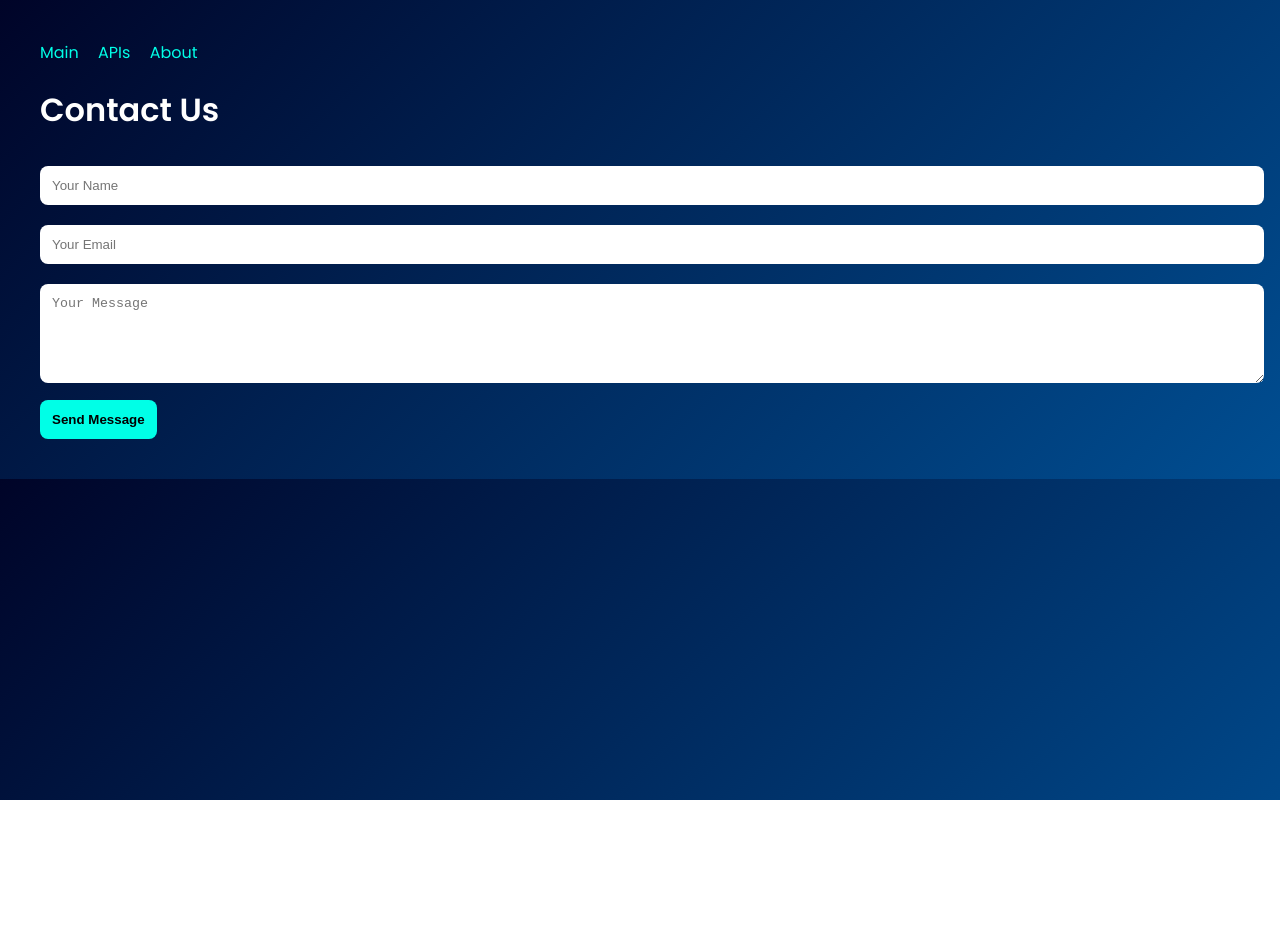
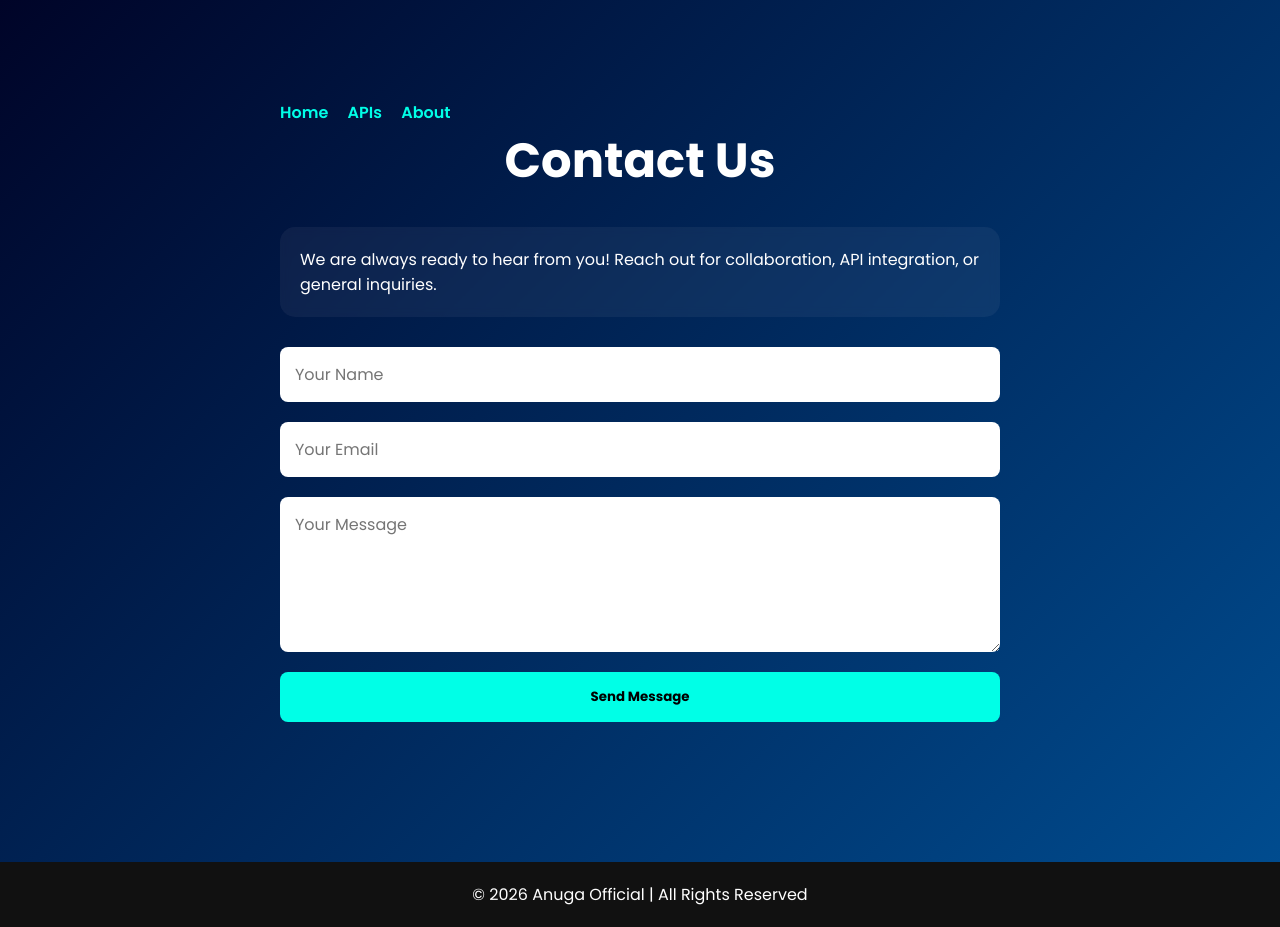
Before and after one commit to cyberxdevsofficial/anuga1, a plain HTML site: page contact/index.html in a window 1280 px wide. Before the commit the page ends 800 px from the top, so only its background shows below. Drawn offline with Linux system fonts and the light colour scheme.

Commit message:
Update index.html

```diff
--- a/contact/index.html
+++ b/contact/index.html
@@ -1,16 +1,24 @@
 <!DOCTYPE html>
-<html>
+<html lang="en">
 <head>
 <meta charset="UTF-8">
 <meta name="viewport" content="width=device-width, initial-scale=1.0">
 <title>Contact - Anuga Official</title>
-<link href="https://fonts.googleapis.com/css2?family=Poppins:wght@400;600&display=swap" rel="stylesheet">
+<link href="https://fonts.googleapis.com/css2?family=Poppins:wght@400;600;700&display=swap" rel="stylesheet">
 <style>
-body{margin:0;font-family:Poppins;background:linear-gradient(135deg,#000428,#004e92);color:white}
-.container{padding:40px}
-input,textarea{width:100%;padding:12px;margin:10px 0;border:none;border-radius:8px}
-button{padding:12px;background:#00ffe7;border:none;border-radius:8px;font-weight:bold}
-nav a{color:#00ffe7;text-decoration:none;margin-right:15px}
+*{margin:0;padding:0;box-sizing:border-box;font-family:Poppins,sans-serif;scroll-behavior:smooth}
+body{background:linear-gradient(135deg,#000428,#004e92);color:white;}
+nav a{color:#00ffe7;text-decoration:none;margin-right:15px;font-weight:600}
+nav a:hover{color:white}
+.container{padding:100px 40px;max-width:800px;margin:0 auto;}
+h1{text-align:center;font-size:48px;margin-bottom:30px}
+form{display:flex;flex-direction:column;}
+input,textarea{margin:10px 0;padding:15px;border:none;border-radius:8px;font-size:16px}
+button{padding:15px;background:#00ffe7;border:none;border-radius:8px;font-weight:bold;cursor:pointer;margin-top:10px}
+button:hover{background:white;color:black;transition:0.3s}
+.section-block{background:rgba(255,255,255,0.05);padding:20px;margin:20px 0;border-radius:15px;backdrop-filter:blur(5px);}
+footer{text-align:center;padding:20px;background:#111;margin-top:40px}
+@media(max-width:768px){h1{font-size:32px}}
 </style>
 </head>
 <body>
@@ -18,21 +26,26 @@ nav a{color:#00ffe7;text-decoration:none;margin-right:15px}
 <div class="container">
 
 <nav>
-<a href="/">Main</a>
+<a href="/">Home</a>
 <a href="/apis">APIs</a>
 <a href="/about">About</a>
 </nav>
 
 <h1>Contact Us</h1>
 
+<div class="section-block">
+<p>We are always ready to hear from you! Reach out for collaboration, API integration, or general inquiries.</p>
+</div>
+
 <form>
 <input type="text" placeholder="Your Name" required>
 <input type="email" placeholder="Your Email" required>
-<textarea rows="5" placeholder="Your Message"></textarea>
+<textarea rows="5" placeholder="Your Message" required></textarea>
 <button type="submit">Send Message</button>
 </form>
 
 </div>
 
+<footer>© 2026 Anuga Official | All Rights Reserved</footer>
 </body>
 </html>
```
